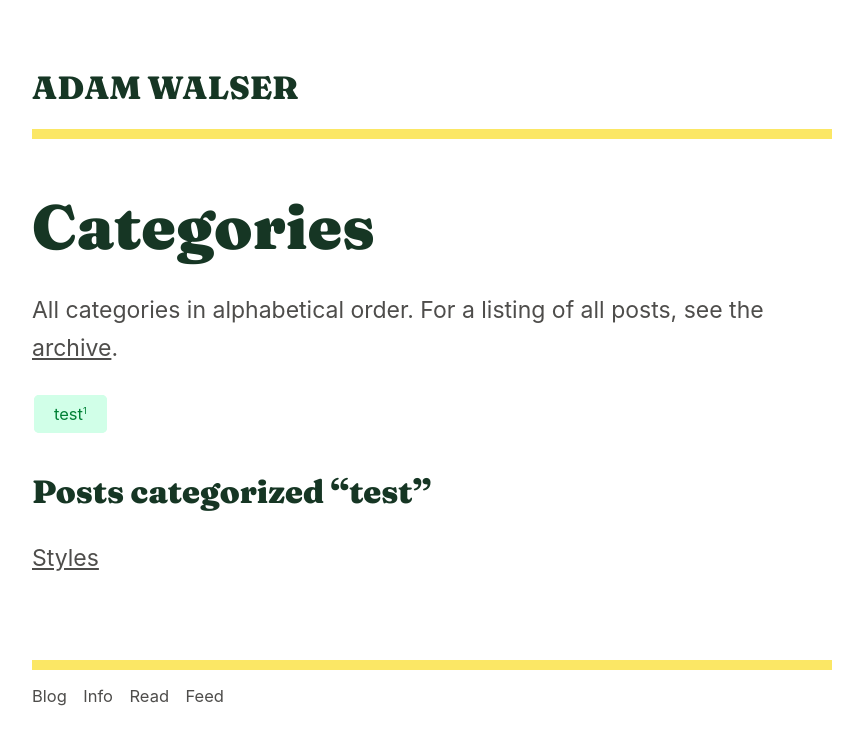
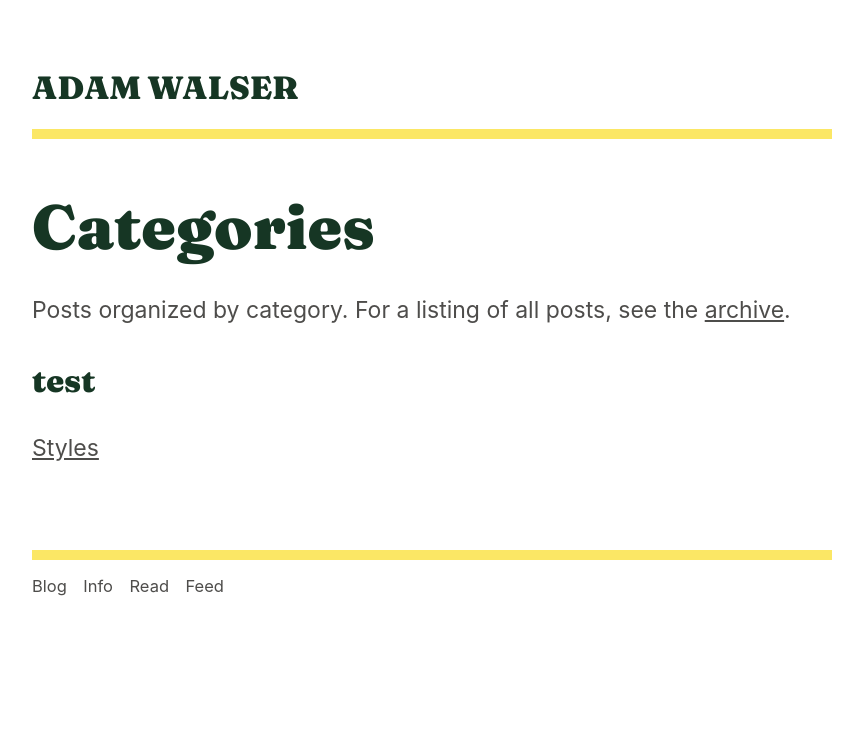
Before and after one commit to ajpwalser/ajpwalser.github.io, a Jekyll site: the page built from categories.html, in a window 1280 px wide. Shown: the top 745 px of the page, without its empty margins (208-1071 px from the left). Built offline with Jekyll 4.4.1, drawn with Linux system fonts in a browser that asks for light colours; some web fonts are replaced.

Commit message:
Update categories.html

```diff
--- a/categories.html
+++ b/categories.html
@@ -1,24 +1,19 @@
 ---
 layout: default
 title: Categories
-description: Category directory
+description: Posts organized by category
 ---
 
 <h2>Categories</h2>
-<p class="first">All categories in alphabetical order. For a listing of all posts, see the <a href="https://ajpwalser.github.io/archive/">archive</a>.</p>
+<p class="first">Posts organized by category. For a listing of all posts, see the <a href="https://ajpwalser.github.io/archive/">archive</a>.</p>
 {% capture site_categories %}{% for category in site.categories %}{{ category | first }}{% unless forloop.last %},{% endunless %}{% endfor %}{% endcapture %}
 <!-- site_categories: {{ site_categories }} -->
 {% assign category_words = site_categories | split:',' | sort %}
 <!-- category_words: {{ category_words }} -->
-<div id="tags">
-   <ul class="tag-box inline">
-      {% for category in category_words %}
-      <li><a href="#{{ category | cgi_escape }}">{{ category }}<span class="small">{{ site.categories[category] | size }}</span></a></li>
-      {% endfor %}
-   </ul>
+
    {% for item in (0..site.categories.size) %}{% unless forloop.last %}
    {% capture this_word %}{{ category_words[item] | strip_newlines }}{% endcapture %}
-   <h3 class="tags" id="{{ this_word | cgi_escape }}">Posts categorized “{{ this_word }}”</h3>
+   <h3 class="tags" id="{{ this_word | cgi_escape }}">{{ this_word }}</h3>
    <ul class="headline">
       {% for post in site.categories[this_word] %}{% if post.title != null %}
       <li>
```
